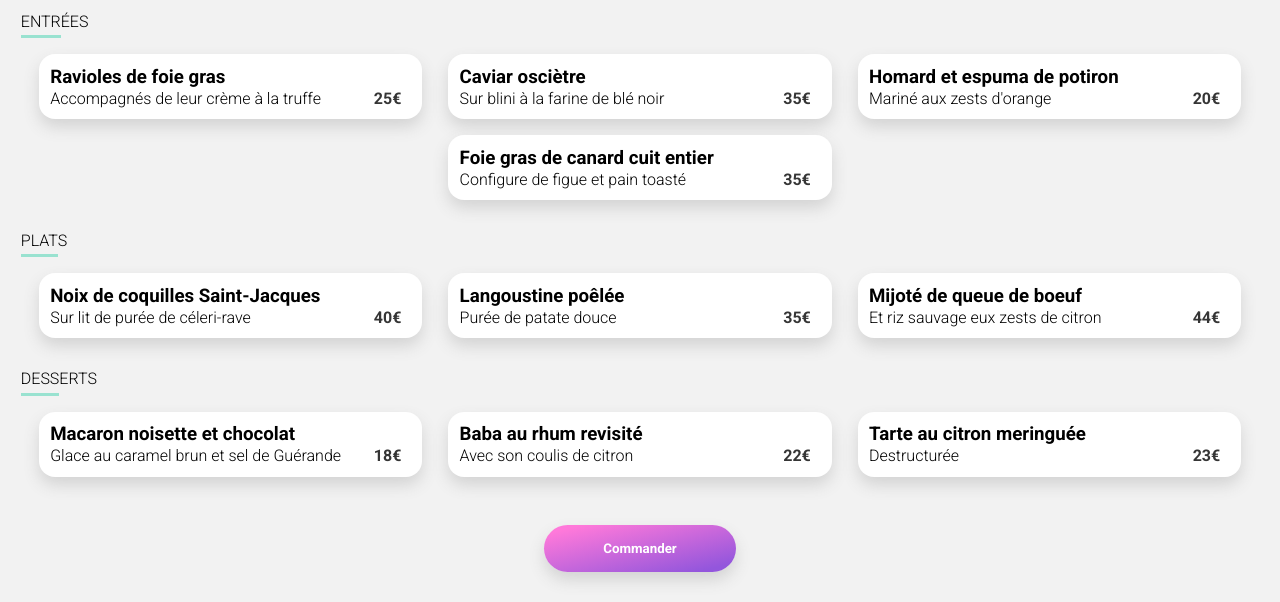
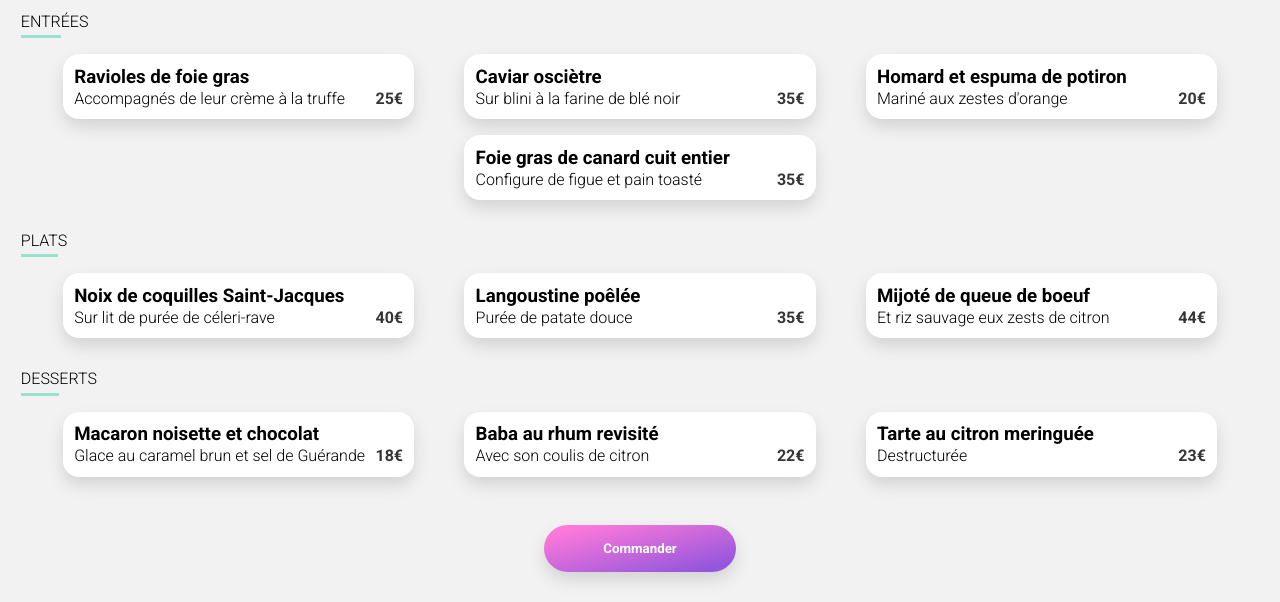
Before and after one commit to For4llx/RomeoNobime_3_08022020, a website: page ohmyfood/laNoteEnchantee.html in a window 1280 px wide. Shown: the part 350-952 px from the top of the page. Drawn offline with Linux system fonts and the light colour scheme; a web font is replaced by a local one.

Commit message:
correction bug card

```diff
--- a/ohmyfood/laNoteEnchantee.html
+++ b/ohmyfood/laNoteEnchantee.html
@@ -39,7 +39,8 @@
                 <h2 class="main__subtitle"><span class="main__underline">ENTR</span>ÉES</h2>
 
                 <article class="main__card">
-                    <figure>
+                    <a href="#">
+                        <figure class="main__content">
                             <h3 class="main__meal">Ravioles de foie gras</h3>
 
                             <figcaption class="main__description">
@@ -47,10 +48,12 @@
                                 <p class="main__price">25€</p>
                             </figcaption>
                         </figure>
+                    </a>
                 </article>
 
                 <article class="main__card">
-                    <figure>
+                    <a href="#">
+                        <figure class="main__content">
                             <h3 class="main__meal">Caviar osciètre</h3>
 
                             <figcaption class="main__description">
@@ -58,21 +61,25 @@
                                 <p class="main__price">35€</p>
                             </figcaption>
                         </figure>
+                    </a>
                 </article>
 
                 <article class="main__card">
-                    <figure>
+                    <a href="#">
+                        <figure class="main__content">
                             <h3 class="main__meal">Homard et espuma de potiron</h3>
 
                             <figcaption class="main__description">
-                            <p class="main__meal-info">Mariné aux zests d'orange</p>
+                                <p class="main__meal-info">Mariné aux zestes d'orange</p>
                                 <p class="main__price">20€</p>
                             </figcaption>
                         </figure>
+                    </a>
                 </article>
 
                 <article class="main__card">
-                    <figure>
+                    <a href="#">
+                        <figure class="main__content">
                             <h3 class="main__meal">Foie gras de canard cuit entier</h3>
 
                             <figcaption class="main__description">
@@ -80,6 +87,7 @@
                                 <p class="main__price">35€</p>
                             </figcaption>
                         </figure>
+                    </a>
                 </article>
             </section>
 
@@ -87,7 +95,8 @@
                 <h2 class="main__subtitle"><span class="main__underline">PLAT</span>S</h2>
 
                 <article class="main__card">
-                    <figure>
+                    <a href="#">
+                        <figure class="main__content">
                             <h3 class="main__meal">Noix de coquilles Saint-Jacques</h3>
 
                             <figcaption class="main__description">
@@ -95,10 +104,12 @@
                                 <p class="main__price">40€</p>
                             </figcaption>
                         </figure>
+                    </a>
                 </article>
 
                 <article class="main__card">
-                    <figure>
+                    <a href="#">
+                        <figure class="main__content">
                             <h3 class="main__meal">Langoustine poêlée</h3>
 
                             <figcaption class="main__description">
@@ -106,10 +117,12 @@
                                 <p class="main__price">35€</p>
                             </figcaption>
                         </figure>
+                    </a>
                 </article>
 
                 <article class="main__card">
-                    <figure>
+                    <a href="#">
+                        <figure class="main__content">
                             <h3 class="main__meal">Mijoté de queue de boeuf</h3>
 
                             <figcaption class="main__description">
@@ -117,6 +130,7 @@
                                 <p class="main__price">44€</p>
                             </figcaption>
                         </figure>
+                    </a>
                 </article>
             </section>
 
@@ -124,7 +138,8 @@
                 <h2 class="main__subtitle"><span class="main__underline">DESS</span>ERTS</h2>
 
                 <article class="main__card">
-                    <figure>
+                    <a href="#">
+                        <figure class="main__content">
                             <h3 class="main__meal">Macaron noisette et chocolat</h3>
 
                             <figcaption class="main__description">
@@ -132,10 +147,12 @@
                                 <p class="main__price">18€</p>
                             </figcaption>
                         </figure>
+                    </a>
                 </article>
 
                 <article class="main__card">
-                    <figure>
+                    <a href="#">
+                        <figure class="main__content">
                             <h3 class="main__meal">Baba au rhum revisité</h3>
 
                             <figcaption class="main__description">
@@ -143,10 +160,12 @@
                                 <p class="main__price">22€</p>
                             </figcaption>
                         </figure>
+                    </a>
                 </article>
 
                 <article class="main__card">
-                    <figure>
+                    <a href="#">
+                        <figure class="main__content">
                             <h3 class="main__meal">Tarte au citron meringuée</h3>
 
                             <figcaption class="main__description">
@@ -154,6 +173,7 @@
                                 <p class="main__price">23€</p>
                             </figcaption>
                         </figure>
+                    </a>
                 </article>
             </section>
 
--- a/ohmyfood/sass/layouts/_main.scss
+++ b/ohmyfood/sass/layouts/_main.scss
@@ -56,12 +56,14 @@
             flex-wrap: nowrap;
         }
     }
+    &__content
+    {
+        padding: 0.7rem;
+        padding-right: 1.3;
+    }
     &__card
     {
         margin-bottom: 1rem;
-        padding: 0.7rem;
-        padding-left: 0.7rem;
-        padding-right: 1.3rem;
         background-color: white;
         border-radius: 1rem;
         box-shadow: 0rem 0.5rem 1rem lightgray;
```
Also changed, not shown: ohmyfood/aLaFrancaise.html (+9 -9 lines), ohmyfood/laPaletteDuGout.html (+9 -9 lines), ohmyfood/leDeliceDesSens.html (+9 -9 lines), ohmyfood/css/style.css, 1 other file. Lines whose indentation alone changed are shown as unchanged.
